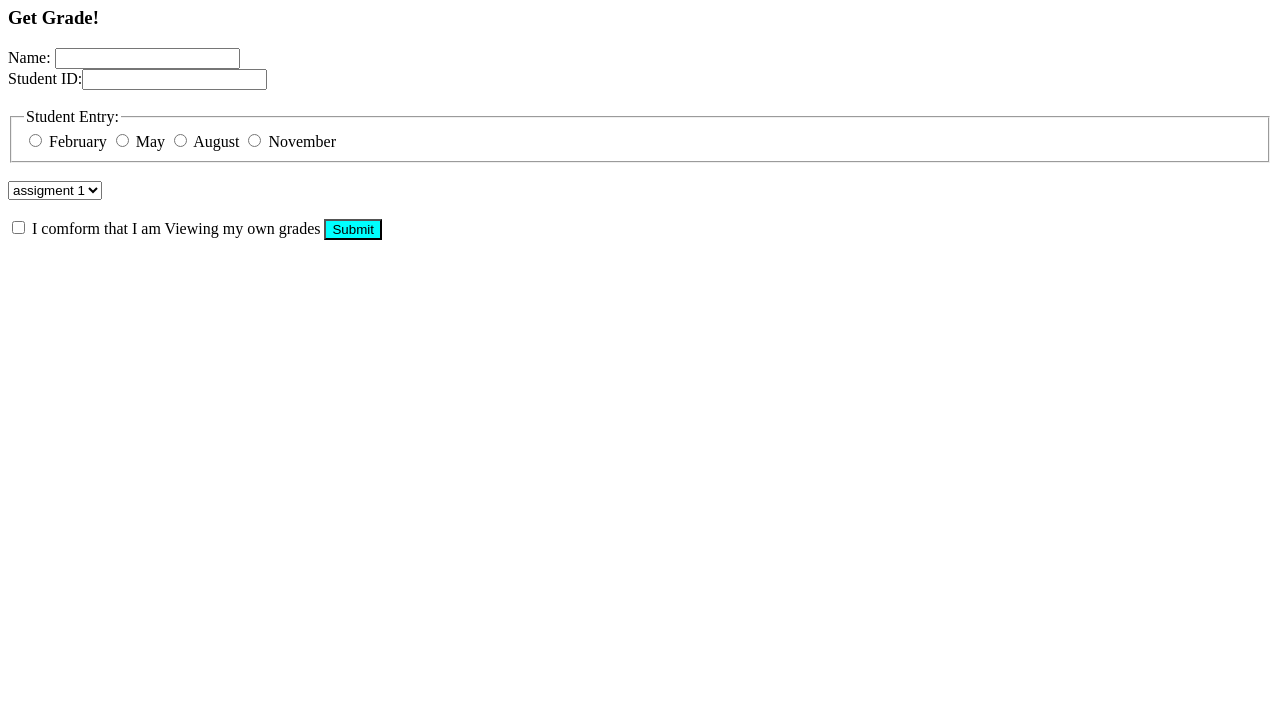
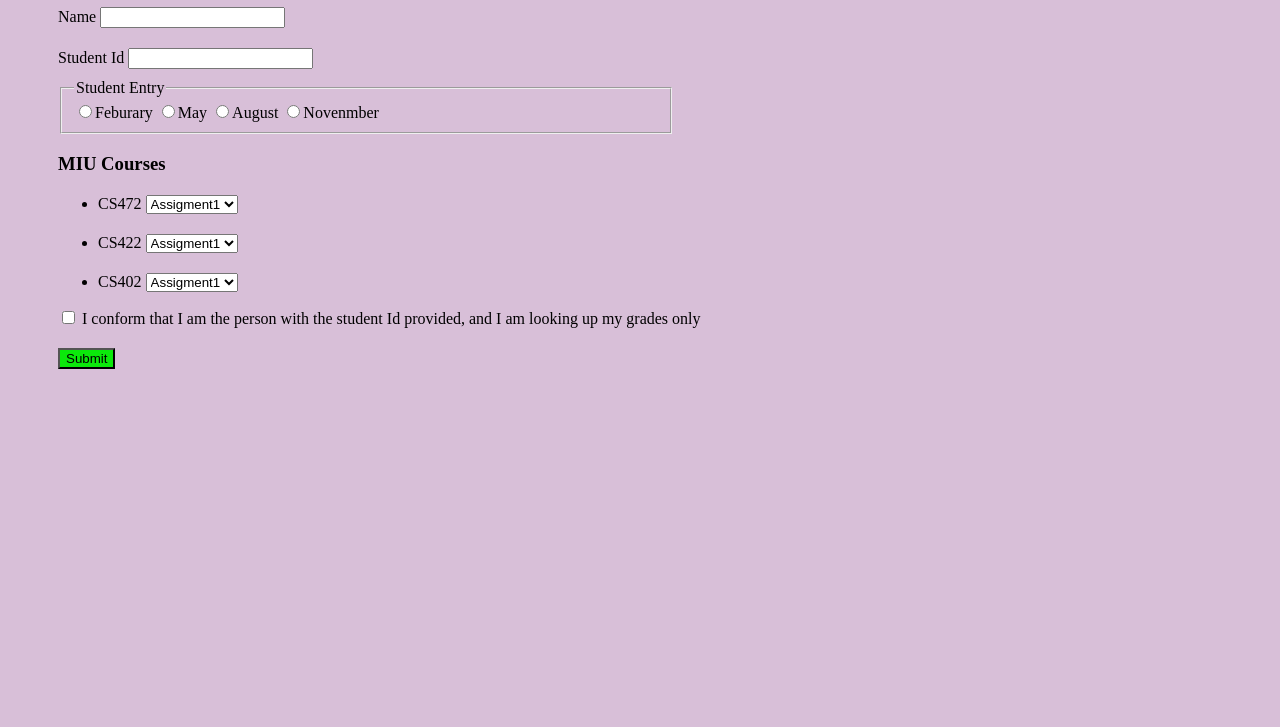
Before and after one commit to MunaTewelde/MunaTewelde.github.io, a plain HTML site: page W1D4/grade.html in a window 1280 px wide. Shown: the part 73-800 px from the top of the page. Drawn offline with Linux system fonts and the light colour scheme.

Commit message:
makes small changes

```diff
--- a/W1D4/css/grade.css
+++ b/W1D4/css/grade.css
@@ -1,3 +1,22 @@
-input[type="Submit"]{
-    background-color: aqua;
+div{
+    margin-top: 20px;
+    margin-bottom: 10px;
+
 }
+li{
+    margin-top: 20px;
+    margin-bottom: 10px;
+    /* padding: 20px; */
+}
+input[type="submit"]{
+    background-color:rgb(11, 233, 11)
+}
+fieldset{
+    margin-right: 600px;
+}
+.content{
+    margin-left: 50px;
+}
+body{
+    background-color: thistle;
+}
--- a/W1D4/grade.html
+++ b/W1D4/grade.html
@@ -1,54 +1,71 @@
 <!DOCTYPE html>
-<html>
+<html lang="en">
 
 <head>
-    <title>Retrieve Grade</title>
+    <title>Retrive Grade</title>
     <link rel="stylesheet" href="/W1D4/css/grade.css">
+
 </head>
 
 <body>
-    <h1>Retrieve your grade</h1>
+    <h1> Retrive your Grade</h1>
+    <form action=" http://mumstudents.org/params.php" method="POST">
+        <div class="content">
+            <div>
+                Name <input type="text" name="studentname">
 
-    <h3> Get Grade! </h3>
+            </div>
+            <div>Student Id <input type="text" name="studentid"></div>
 
+            <fieldset>
+                <legend>Student Entry</legend>
+                <input type="radio" name="entry">Feburary
+                <input type="radio" name="entry">May
+                <input type="radio" name="entry">August
+                <input type="radio" name="entry">Novenmber
 
-    <form action="http://mumstudents.org/params.php" method="post">
-
-        Name: <input type="text" name="studentName">
-        <br />
-
-
-        Student ID:<input type="text" name="studentId">
-        <br />
-        <br />
-
-
-        <fieldset>
-            <legend> Student Entry:</legend>
-            <label> <input type="radio" name="entry" value="february " /> February </label>
-            <label> <input type="radio" name="entry" value="may " /> May </label>
-            <label> <input type="radio" name="entry" value="august" /> August </label>
-            <label> <input type="radio" name="entry" value="november" /> November </label>
-
-        </fieldset>
+            </fieldset>
 
 
 
-        <br />
+            <h3>MIU Courses</h3>
 
-        <select name="assignment">
-            <option>assigment 1</option>
-            <option>assigment 2</option>
-            <option>assigment 3</option>
-            <option>assigment 4</option>
-            <option>assigment 5</option>
-        </select>
-        <br />
-        <br />
 
-        <label> <input type="checkbox" name="conformation" /> I comform that I am Viewing my own grades</label>
+            <ul>
+                <li>CS472
+                    <select>
+                        <option>Assigment1</option>
+                        <option>Assigment2</option>
+                        <option>Assigment3</option>
+                        <option>Assigment4</option>
+                    </select>
+                </li>
+                <li>CS422
+                    <select>
+                        <option>Assigment1</option>
+                        <option>Assigment2</option>
+                        <option>Assigment3</option>
+                        <option>Assigment4</option>
+                    </select>
+                </li>
+                <li>CS402
+                    <select>
+                        <option>Assigment1</option>
+                        <option>Assigment2</option>
+                        <option>Assigment3</option>
+                        <option>Assigment4</option>
+                    </select>
+                </li>
+            </ul>
 
-        <input type="submit" />
+            <input type="checkbox" name="consent"> I conform that I am the
+            person with the student Id provided, and I am looking up my grades only
+
+            <div>
+                <label><input type="submit"></label>
+            </div>
+        </div>
+
     </form>
 </body>
 
```
Also changed, not shown: 4 other files.
